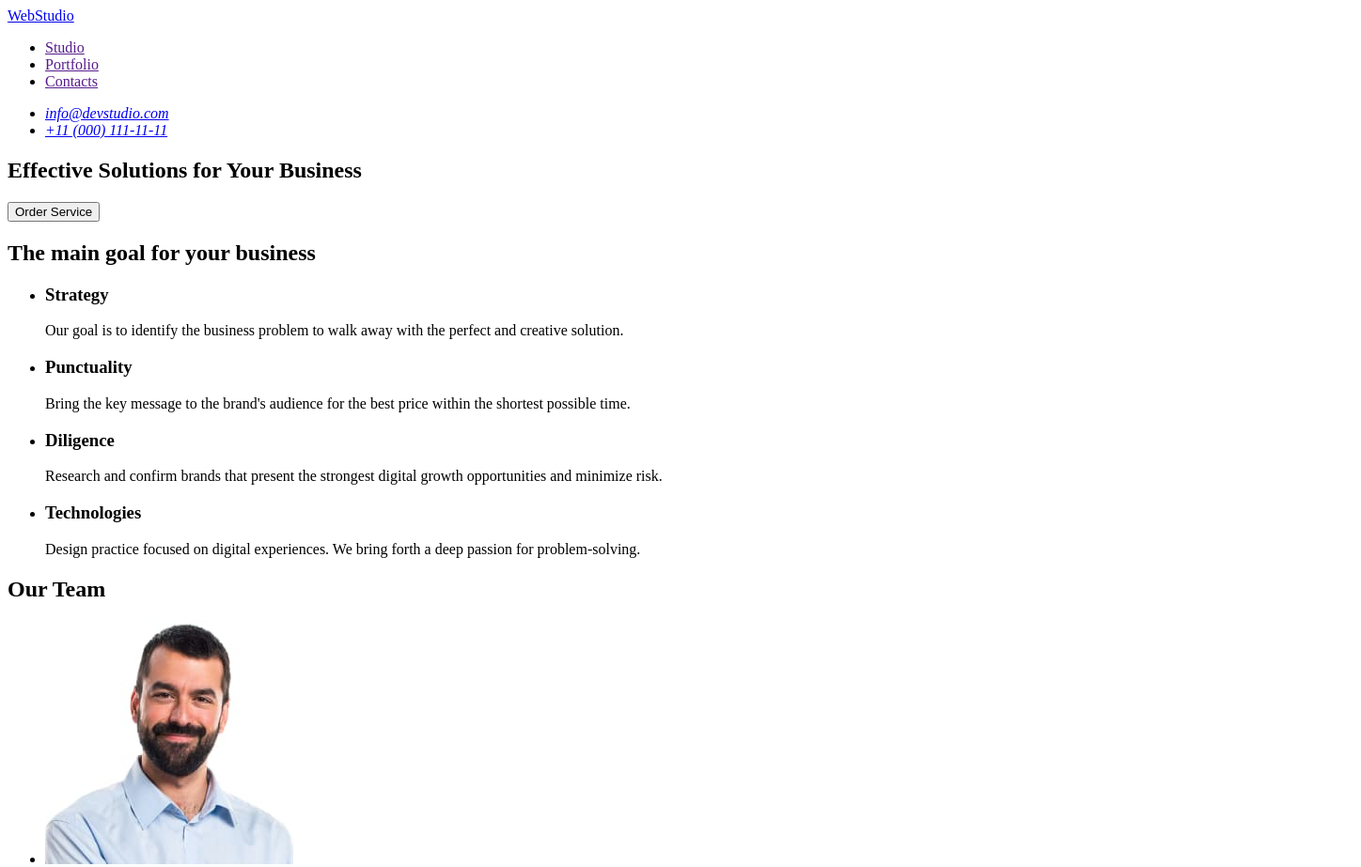
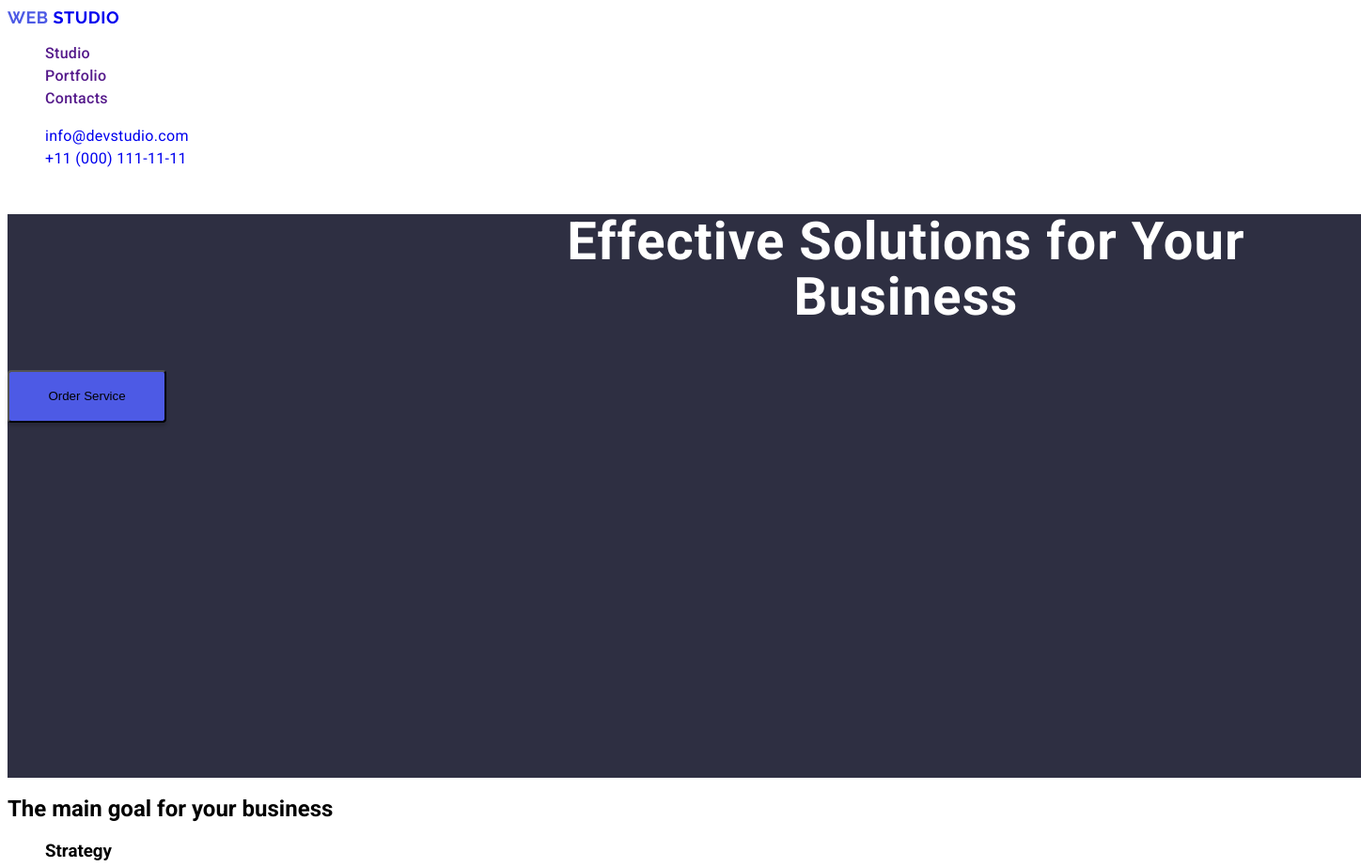
Before and after one commit to Yulia-92/goit-markup-hw-02, a plain HTML site: page index.html in a window 1280 px wide. Shown: the top 923 px of the page at 94% size, 1448 px wide, since content can reach past the window. Drawn offline with Linux system fonts and the light colour scheme.

Commit message:
add index.html

```diff
--- a/css/styles.css
+++ b/css/styles.css
@@ -0,0 +1,62 @@
+body {
+    font-family:"Roboto", sans-serif;
+    text-decoration: none;
+}
+a {
+    text-decoration: none;
+}
+ul {
+    list-style-type: none;
+}
+.header-logo {
+    font-family: "Raleway", sans-serif;
+    font-weight: 700;
+    font-size: 18px;
+    line-height: 117%;
+    letter-spacing: 0.03em;
+    text-transform: uppercase;
+    }
+.text-web {
+    color: #4d5ae5;
+}
+.text-studio {
+    color: #2E2F42;
+}
+.header-menu-list{
+    font-weight: 500;
+    font-size: 16px;
+    line-height: 150%;
+    letter-spacing: 0.02em;
+    color: #2E2F42;
+}
+.header-list-cont{
+    font-style: normal;
+    color: #2E2F42;
+    font-size: 16px;
+    line-height: 150%;
+    letter-spacing: 0.02em;
+}
+.content{
+    background-color: #2E2F42;
+    width: 1440px;
+    height: 600px;
+}
+h1{
+    font-weight: 700;
+    font-size: 56px;
+    line-height: 107%;
+    letter-spacing: 0.02em;
+    text-align: center;
+    color: #FFFFFF;
+
+    margin-left: 472px;
+
+}
+.btn-content{
+    border-radius: 4px;
+    padding: 16px 32px;
+    width: 169px;
+    height: 56px;
+    box-shadow: 0 4px 4px 0 rgba(0, 0, 0, 0.15);
+    background: #4d5ae5;
+}
--- a/index.html
+++ b/index.html
@@ -4,28 +4,43 @@
     <meta charset="UTF-8">
     <meta name="viewport" content="width=device-width, initial-scale=1.0">
     <title>Document</title>
+    <link
+         rel="preconnect"
+         href="https://fonts.googleapis.com">
+    <link
+         rel="preconnect"
+         href="https://fonts.gstatic.com" crossorigin>
+    <link
+         href="https://fonts.googleapis.com/css2?family=Roboto:ital,wght@0,400;0,500;0,700;1,300&display=swap" rel="stylesheet">
+    <link
+         href="https://fonts.googleapis.com/css2?family=Raleway:wght@700&display=swap"
+         rel="stylesheet">
+    <link rel="stylesheet" href="./css/styles.css">
 </head>
 <body>
-<Header>
-    <nav>
-        <a href="./index.html">WebStudio</a>
-        <ul>
-            <li><a href="">Studio</a></li>
-            <li><a href="">Portfolio</a></li>
-            <li><a href="">Contacts</a></li>
+<Header class="header">
+    <nav class="header-nav">
+        <a class="header-logo" href="./index.html">
+            <span class="text-web">Web</span>
+            <span class="header-text-studio">Studio</span>
+        </a>
+        <ul class="header-menu">
+            <li class="header-menu-list"><a href="">Studio</a></li>
+            <li class="header-menu-list"><a href="">Portfolio</a></li>
+            <li class="header-menu-list"><a href="">Contacts</a></li>
         </ul>
     </nav>
     <address>
-        <ul>
-            <li><a href="mailto:info@devstudio.com">info@devstudio.com</a></li>
-            <li><a href="tel:+110001111111">+11 (000) 111-11-11</a></li>
+        <ul class="header-cont">
+            <li class="header-list-cont"><a href="mailto:info@devstudio.com">info@devstudio.com</a></li>
+            <li class="header-list-cont"><a href="tel:+110001111111">+11 (000) 111-11-11</a></li>
         </ul>
     </address>
 </Header>
 <main>
-    <section>
+    <section class="content">
         <h1>Effective Solutions for Your Business</h1>
-        <button type="button">Order Service</button>
+        <button class="btn-content" type="button">Order Service</button>
     </section>
     <section>
         <h2>The main goal for your business</h2>
@@ -82,7 +97,7 @@
     </section>
 </main>
 <footer>
-    <a href="./index.html">WebStudio</a>
+    <a class="logo" href="./index.html"><span class="text-web">Web</span><span class="text-studio">Studio</span></a>
     <p>Increase the flow of customers and sales for your business with digital marketing & growth solutions.</p>
 </footer>
 </body>
```
